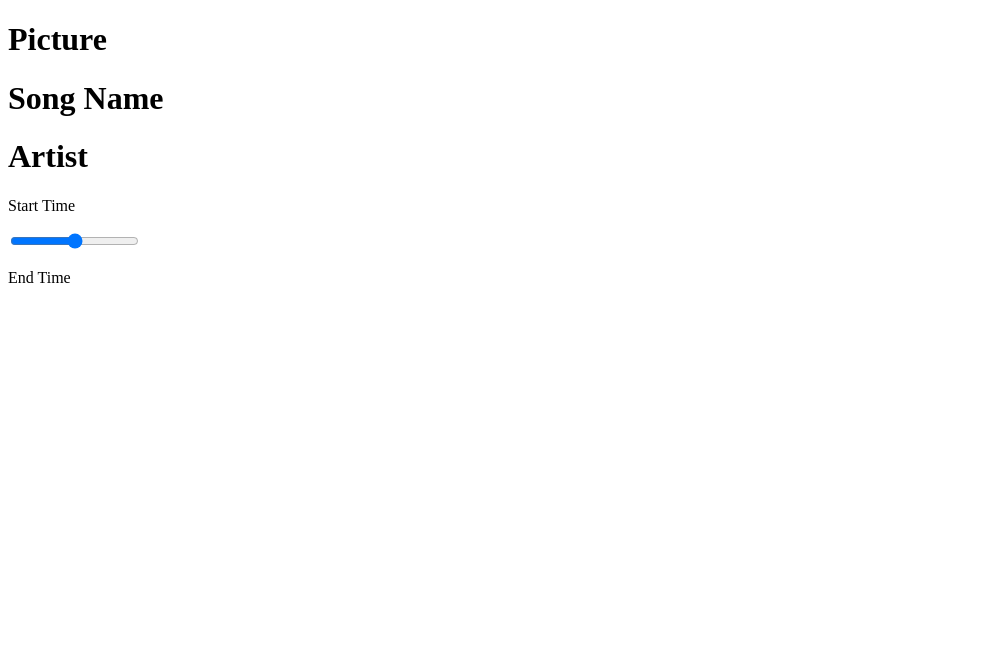
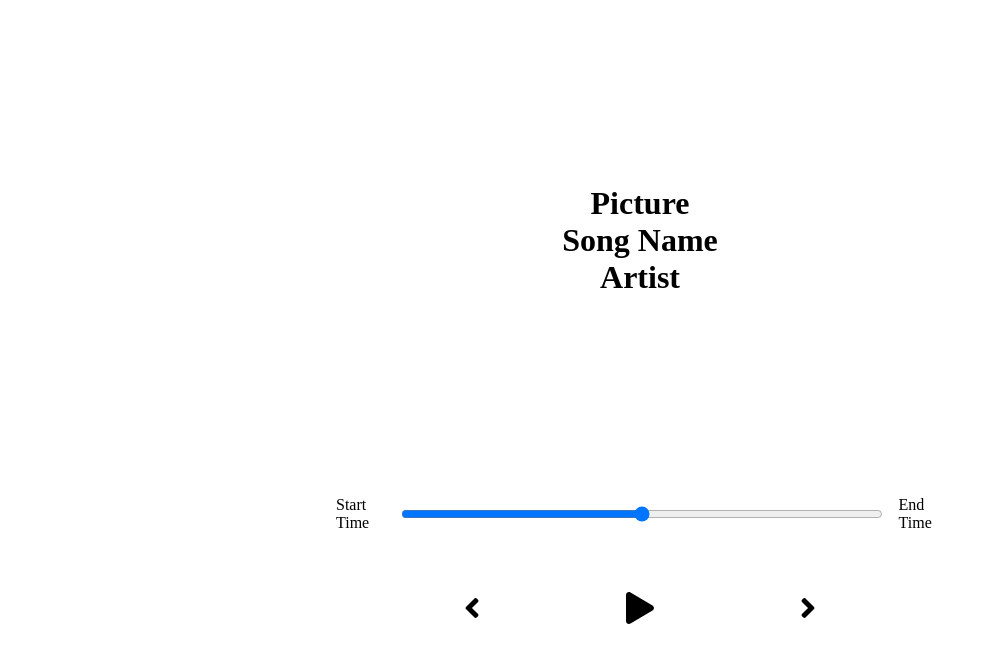
Before and after one commit to BojanIstvancic/Music-player, a React (Create React App) app in the folder react-player/: page / in a window 1280 px wide. Shown: the top 662 px of the page, without its empty margins (0-987 px from the left). Built offline with nearby package versions, Linux system fonts and the light colour scheme.

Commit message:
Basic Styling added

```diff
--- a/react-player/src/App.js
+++ b/react-player/src/App.js
@@ -1,6 +1,7 @@
 import React from "react";
 import Player from "./Components/Player";
 import Song from "./Components/Song";
+import "./styles/app.scss";
 
 function App() {
   return (
--- a/react-player/src/Components/Player.js
+++ b/react-player/src/Components/Player.js
@@ -1,4 +1,10 @@
 import React from "react";
+import { FontAwesomeIcon } from "@fortawesome/react-fontawesome";
+import {
+  faPlay,
+  faAngleLeft,
+  faAngleRight,
+} from "@fortawesome/free-solid-svg-icons";
 
 const Player = () => {
   return (
@@ -8,7 +14,15 @@
         <input type="range" />
         <p>End Time</p>
       </div>
-      <div className="play-control"></div>
+      <div className="play-control">
+        <FontAwesomeIcon className="skip-back" size="2x" icon={faAngleLeft} />
+        <FontAwesomeIcon className="play" size="2x" icon={faPlay} />
+        <FontAwesomeIcon
+          className="skip-forward"
+          size="2x"
+          icon={faAngleRight}
+        />
+      </div>
     </div>
   );
 };
--- /dev/null
+++ b/react-player/src/styles/_player.scss
@@ -0,0 +1,30 @@
+.player {
+  min-height: 20vh;
+  display: flex;
+  flex-direction: column;
+  align-items: center;
+  justify-content: space-between;
+}
+
+.time-control {
+  width: 50%;
+  display: flex;
+  input {
+    width: 100%;
+    padding: 1rem 2rem;
+  }
+  p {
+    padding: 1rem;
+  }
+}
+
+.play-control {
+  width: 30%;
+  display: flex;
+  justify-content: space-between;
+  align-items: center;
+  padding: 1rem;
+  svg {
+    cursor: pointer;
+  }
+}
--- /dev/null
+++ b/react-player/src/styles/_song.scss
@@ -0,0 +1,7 @@
+.song-container {
+  min-height: 60vh;
+  display: flex;
+  flex-direction: column;
+  align-items: center;
+  justify-content: center;
+}
--- a/react-player/src/styles/app.scss
+++ b/react-player/src/styles/app.scss
@@ -3,3 +3,6 @@
   padding: 0;
   box-sizing: border-box;
 }
+
+@import "./song";
+@import "./player";
```
